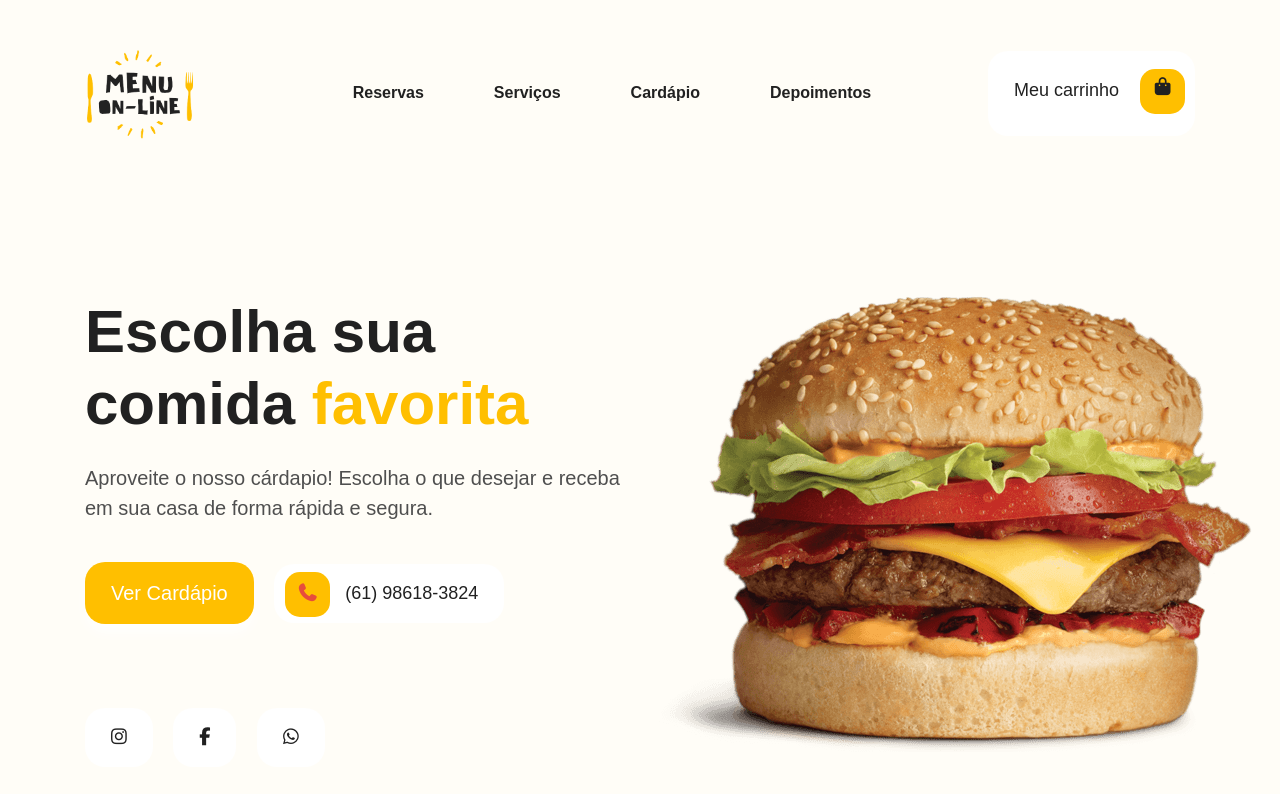
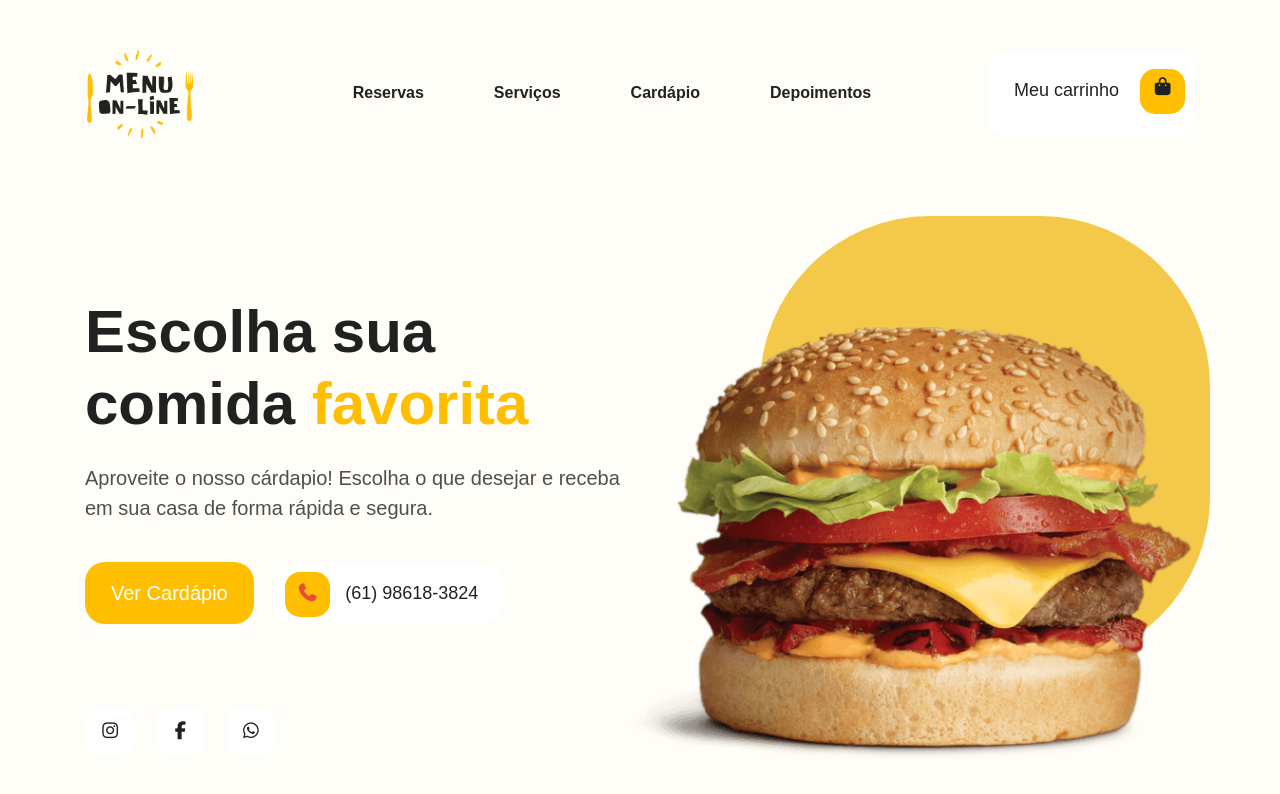
Before and after one commit to lucasaraujods/projeto-restaurante, a plain HTML site: page index.html in a window 1280 px wide. Drawn offline with nearby package versions, Linux system fonts and the light colour scheme; a web font is replaced by a local one.

Commit message:
adicionando tamanho e ajuste na img principal

```diff
--- a/css/style.css
+++ b/css/style.css
@@ -50,6 +50,10 @@ a.navbar-brand{
     padding: 15px 25px;
     font-size: 18px;
     box-shadow: 0px 10px 15px -3px rgba(0,0,0,0);
+}
+
+.btn-white:hover{
+    background-color: var(--colorprimaria);
 }
 .paragrafo{
     margin-top: 10px;
@@ -123,3 +127,30 @@ a.navbar-brand{
     text-align: center;
     padding-top: 8px;
 }
+/*estilizando os icones de redes sociais*/
+.btn-sm{
+    padding: 9px 15px!important;
+    border-radius: 15px!important;
+    font-size: 18px!important;
+}
+/*estilizadno botão do facebook e os botão ficarão no mesmo tamnho, padrão igual:*/
+.btn-social{
+    width: 50px;
+}
+/*craindo o banner atras da imagem*/
+.card-banner{
+    height: 450px;
+    width: 450px;
+    border-radius: 170px;
+    background-color: #f4c949;
+    position: absolute;
+    right: 0;
+    top: -80px;
+}
+
+.img-banner img{
+    position: absolute;
+    width: 570px;
+    top: 30px;
+    right: 15px;
+}
```
